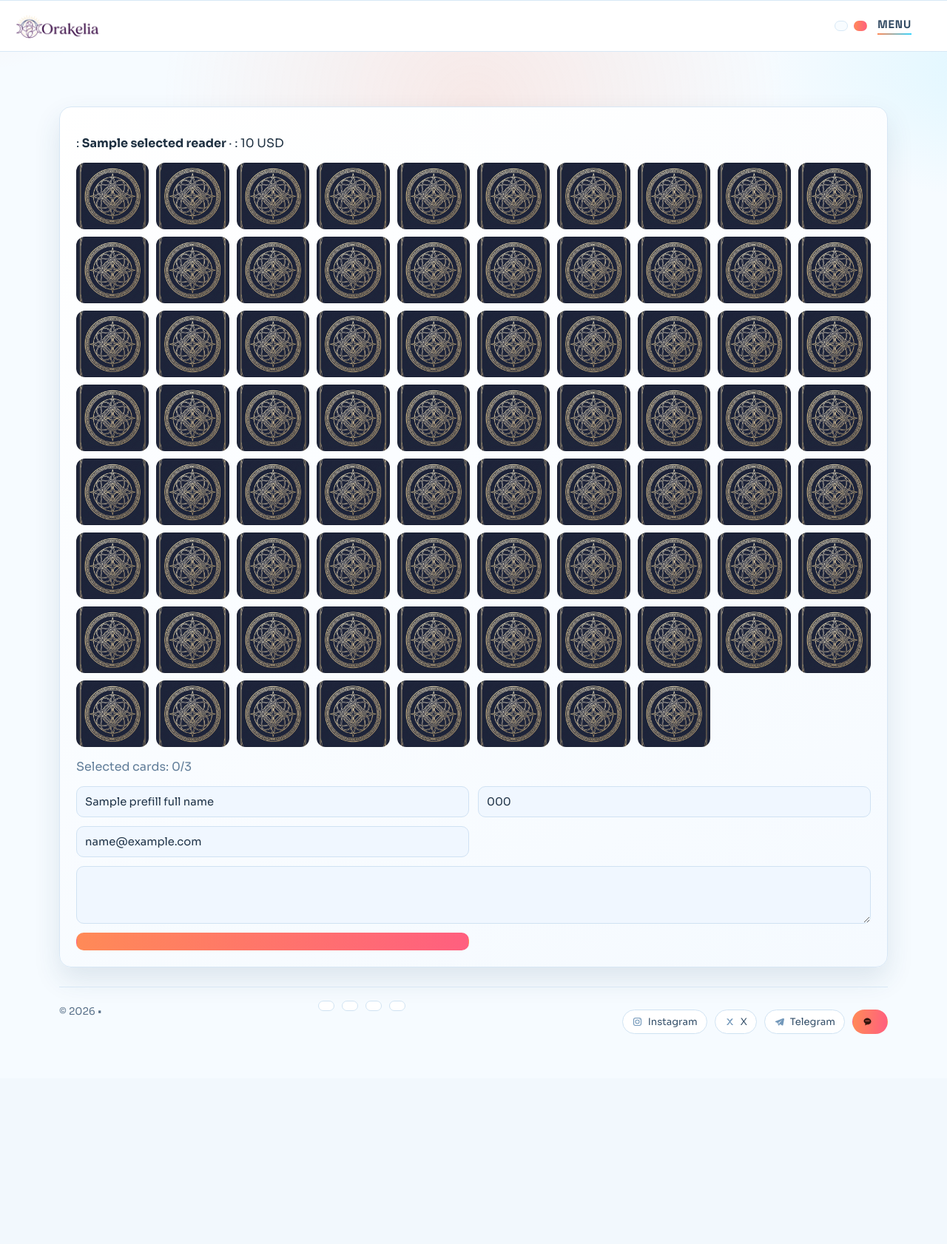
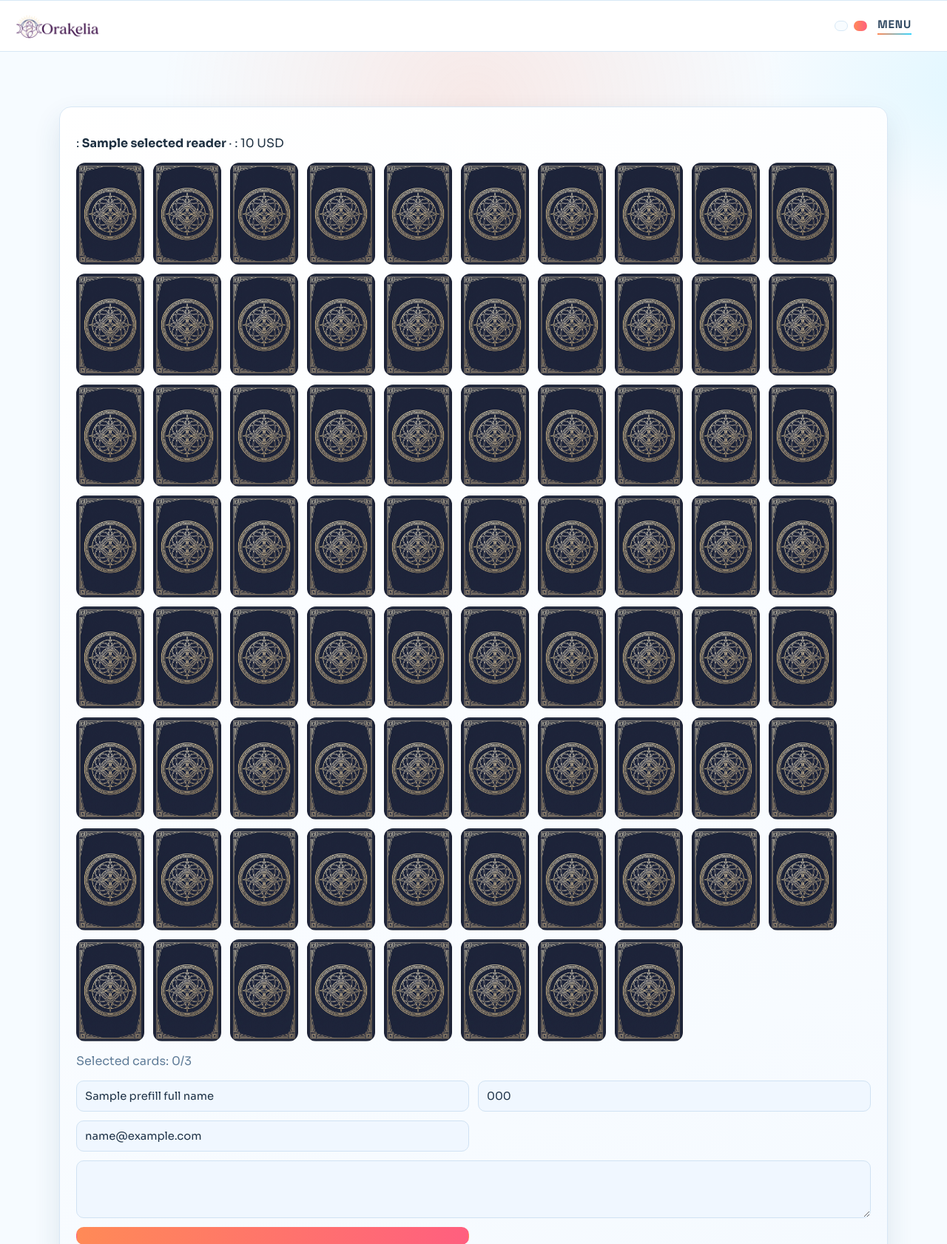
Before and after one commit to tkaracam/fal-platform, a Python web app: template templates/tarot_reader.html in a window 1280 px wide. Shown: the top 1682 px of the page at 74% size. Before the commit the page ends 1398 px from the top, so only its background shows below. Run offline with Jinja, Linux system fonts and the light colour scheme; the template is opened without the code that fills it: most values are stand-ins (such as "Sample title", 1, 10 or a date in 2020).

Commit message:
Make tarot/katina cards vertical card ratio (2:3) and narrower

```diff
--- a/static/style.css
+++ b/static/style.css
@@ -1037,14 +1037,17 @@ button:hover,
 
 .deck {
   display: grid;
-  grid-template-columns: repeat(auto-fit, minmax(92px, 1fr));
-  gap: 10px;
+  grid-template-columns: repeat(auto-fit, minmax(74px, 92px));
+  justify-content: start;
+  gap: 12px;
   margin-top: 12px;
 }
 
 .card-back {
   position: relative;
-  min-height: 90px;
+  width: 100%;
+  aspect-ratio: 2 / 3;
+  min-height: 0;
   border-radius: 12px;
   color: #fff4ec;
   border: 1px solid rgba(0, 0, 0, 0.14);
--- a/templates/katina_reader.html
+++ b/templates/katina_reader.html
@@ -7,7 +7,7 @@
     <link rel="preconnect" href="https://fonts.googleapis.com" />
     <link rel="preconnect" href="https://fonts.gstatic.com" crossorigin />
     <link href="https://fonts.googleapis.com/css2?family=Sora:wght@400;600;700;800&family=Space+Grotesk:wght@500;700&display=swap" rel="stylesheet" />
-    <link rel="stylesheet" href="{{ url_for('static', filename='style.css') }}?v=20260301-menuclean" />
+    <link rel="stylesheet" href="{{ url_for('static', filename='style.css') }}?v=20260301-cardratio1" />
   </head>
   <body data-ui-lang="{{ lang }}">
     <div class="scene-glow"></div>
--- a/templates/tarot_reader.html
+++ b/templates/tarot_reader.html
@@ -7,7 +7,7 @@
     <link rel="preconnect" href="https://fonts.googleapis.com" />
     <link rel="preconnect" href="https://fonts.gstatic.com" crossorigin />
     <link href="https://fonts.googleapis.com/css2?family=Sora:wght@400;600;700;800&family=Space+Grotesk:wght@500;700&display=swap" rel="stylesheet" />
-    <link rel="stylesheet" href="{{ url_for('static', filename='style.css') }}?v=20260301-menuclean" />
+    <link rel="stylesheet" href="{{ url_for('static', filename='style.css') }}?v=20260301-cardratio1" />
   </head>
   <body data-ui-lang="{{ lang }}">
     <div class="scene-glow"></div>
```
